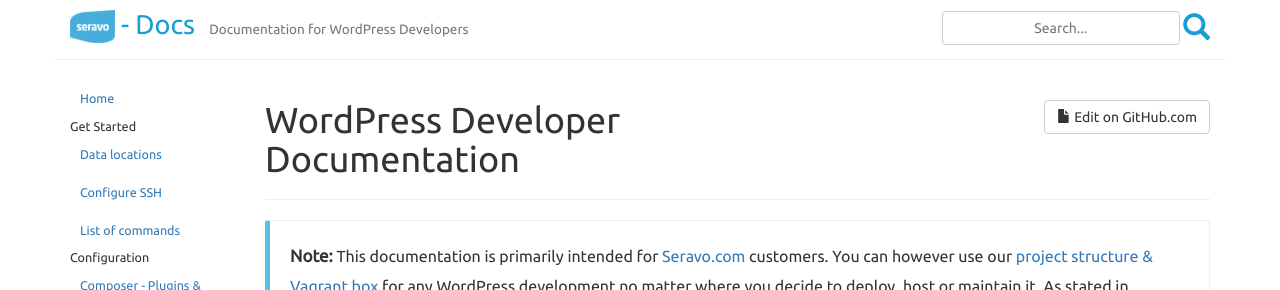
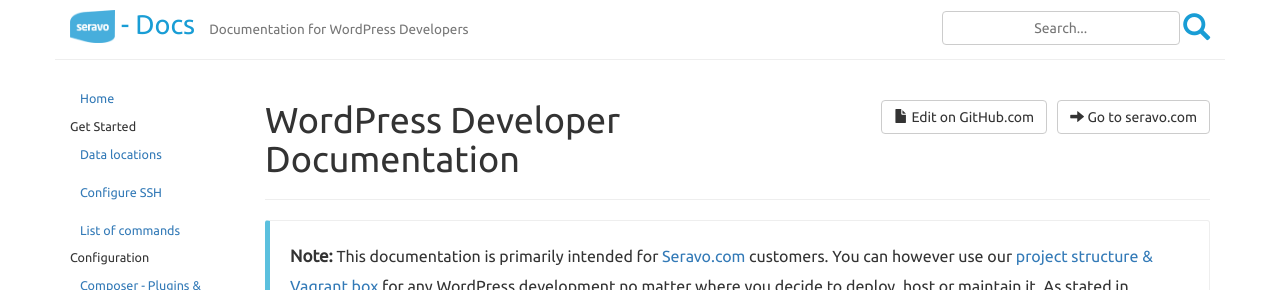
Before and after one commit to Seravo/docs, a Jekyll site: the page built from index.md, in a window 1280 px wide. Shown: the top 290 px of the page. Built offline with Jekyll 4.4.1, drawn with Linux system fonts in a browser that asks for light colours; nearby versions of some CDN libraries.

Commit message:
Add link to seravo.com

```diff
--- a/_layouts/page.html
+++ b/_layouts/page.html
@@ -15,6 +15,9 @@
           <!-- a href="http://prose.io/#{{site.github.repo}}/edit/gh-pages/{{page.path}}" class="btn btn-default pull-right-md pull-left-sm">
             <i class="glyphicon glyphicon-edit"></i> Edit in Prose.io
           </a -->
+          <a href="https://seravo.com/" class="btn btn-default pull-right-md pull-left-sm">
+            <i class="glyphicon glyphicon-arrow-right"></i> Go to seravo.com
+          </a>
           <a href="https://github.com/{{site.github.repo}}/edit/gh-pages/{{page.path}}" class="btn btn-default pull-right-md pull-left-sm">
             <i class="glyphicon glyphicon-file"></i> Edit on GitHub.com
           </a>
```
